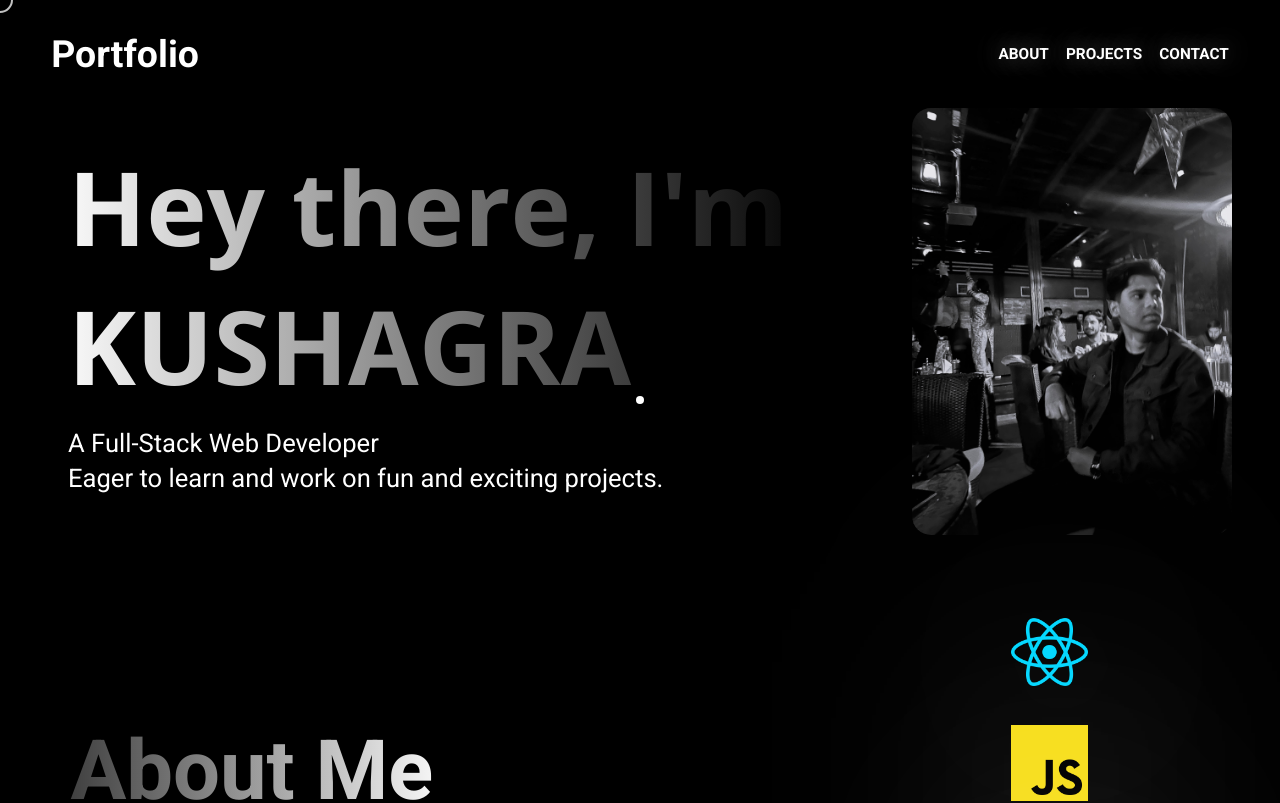
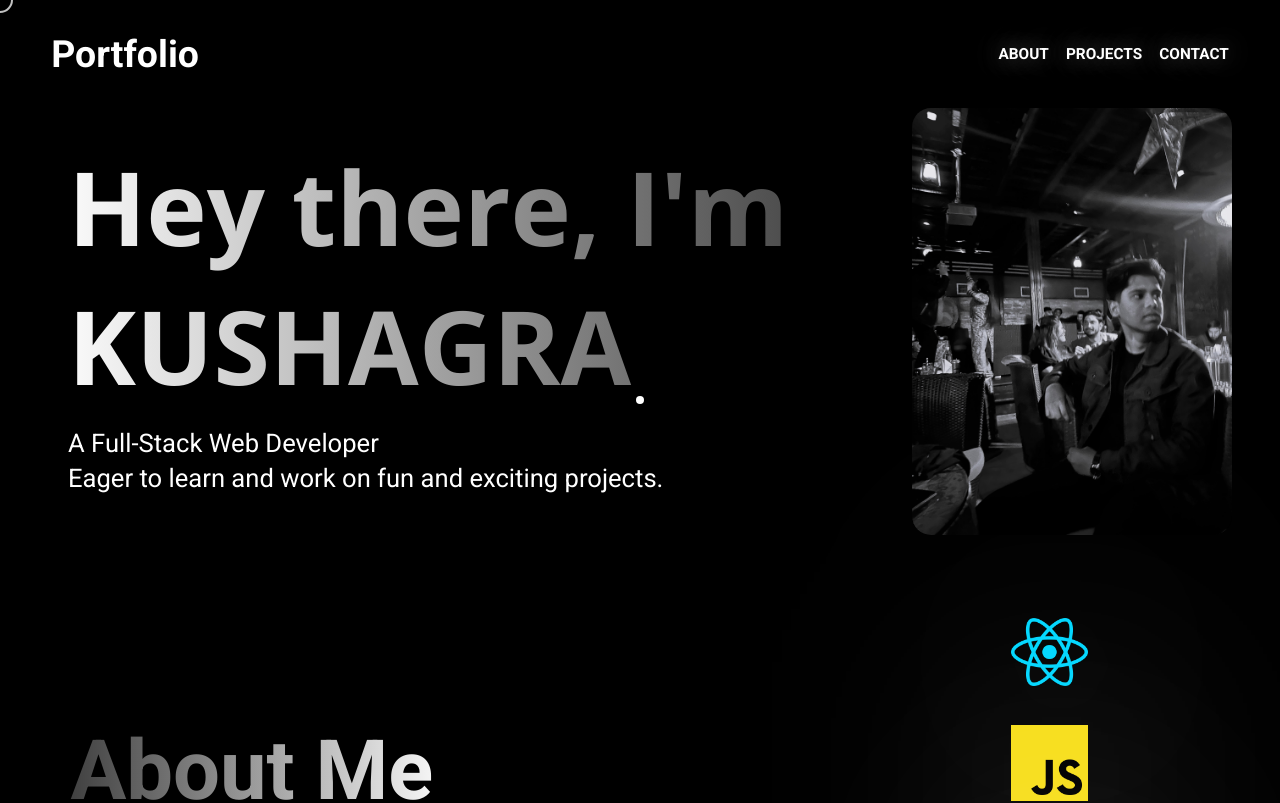
Before and after one commit to KushagraSingh1100/Portfolio, a React (Create React App) app: page / in a window 1280 px wide. Shown: the top 803 px of the page. Built offline with nearby package versions, Linux system fonts and the light colour scheme.

Commit message:
css changes

```diff
--- a/src/components/Home.jsx
+++ b/src/components/Home.jsx
@@ -11,7 +11,7 @@ const Home = () => {
                 <div className="name">
                     <h1>Hey there, I'm</h1>
                     <h1>KUSHAGRA</h1>
-                    <div className="home-me" data-aos="fade-left">
+                    <div className="home-me" data-aos="fade-right">
                         <p>A Full-Stack Web Developer</p><p>Eager to learn and work on fun and exciting projects.</p>
                     </div>
                 </div>
--- a/src/index.css
+++ b/src/index.css
@@ -76,6 +76,7 @@ a{
 }
 
 .home img{
+  z-index: 10;
   border-radius: 1.5vw;
   width: 25vw;
 }
@@ -89,14 +90,15 @@ a{
 .name h1{
   font-family: "Open Sans", sans-serif;
   font-optical-sizing: auto;
-  background: linear-gradient(to right, #FFFFFF , #000000);
+  background: linear-gradient(to right, #FFFFFF , #464646);
   background-clip: text;
   padding: 0px 20px;
   color: rgba(123, 123, 123, 0);
 }
 
 .home-me{
-  width: 100%;
+  z-index: 0;
+  width: 95%;
   height: fit-content;
   padding: 10px 20px;
 }
```
